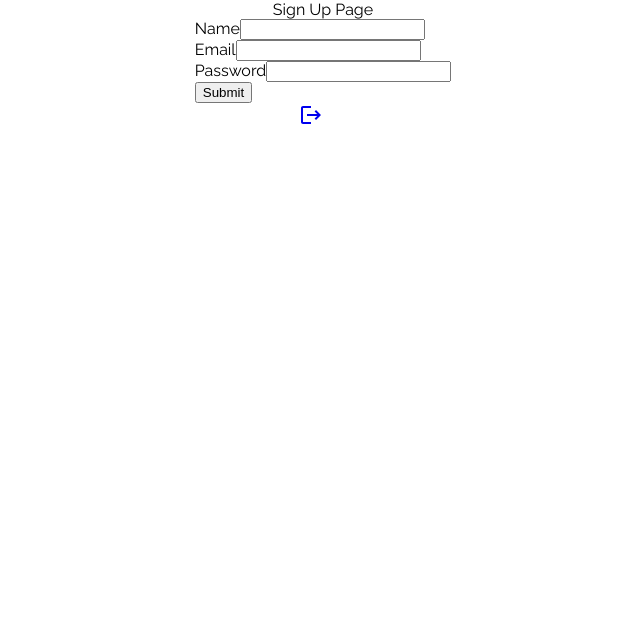
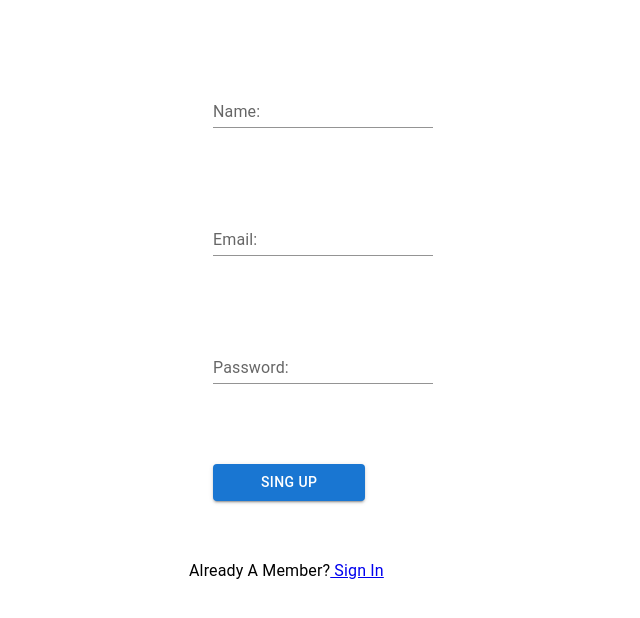
Before and after one commit to danielaucarpro/reactExpenseApp, a React (Create React App) app: page /signUp in a window 1280 px wide. Shown: the top 618 px of the page, without its empty margins (317-957 px from the left). Built offline with nearby package versions, Linux system fonts and the light colour scheme.

Commit message:
add signUp and SignIn page

```diff
--- a/src/components/AddPayment/AddPayment.js
+++ b/src/components/AddPayment/AddPayment.js
@@ -3,12 +3,12 @@ import './AddPayment.css';
 import { Link } from "react-router-dom";
 import {GlobalContext} from '../ContextAPI/GlobalState';
 import Box from '@mui/material/Box';
-import { Button, FormControl, Input, InputAdornment, InputLabel, MenuItem } from '@mui/material';
+import { Button, FormControl, Input, InputAdornment, InputLabel} from '@mui/material';
 import LabelIcon from '@mui/icons-material/Label';
 import TodayIcon from '@mui/icons-material/Today';
 import MonetizationOnIcon from '@mui/icons-material/MonetizationOn';
 import LoginIcon from '@mui/icons-material/Login';
-import Select from 'react-select';
+
 
 
 export const AddPayment = () => {
@@ -51,7 +51,8 @@ export const AddPayment = () => {
                      {/* use onchange to update the state and call function to give us whatever is being typed */}
                     <Input
                        type = "text"
-                       value ={text} onChange={(e) => setText(e.target.value)}
+                       value ={text}
+                       onChange={(e) => setText(e.target.value)}
                        placeholder="Enter text.."
                        id="input-with-icon-purchaseditem"
                        startAdornment={
@@ -104,9 +105,15 @@ export const AddPayment = () => {
                 </FormControl>
 
                 <br/>
-                    <Button　type="submit" variant="contained" sx={{m:5}}>Add Bill</Button>
-                    <Link to='/overview'><LoginIcon /></Link>
-
+                    <Button type="submit" variant="contained"sx={{m:2}} >Add Bill</Button>
+                    <Button
+                       type="submit"
+                       variant="contained"
+                       component={Link}
+                       to='/overview'
+                    >
+                        Back to page
+                    </Button>
               </form>
             </Box>
         </>
--- /dev/null
+++ b/src/components/SignIn&SignUp/SignIn.css
@@ -0,0 +1,10 @@
+.header-container{
+    display: flex;
+    justify-content: space-between;
+    margin: 0rem;
+    padding: 0rem;
+}
+
+.header-menuIcon{
+    color: white;
+}
--- a/src/components/SignIn&SignUp/SignIn.js
+++ b/src/components/SignIn&SignUp/SignIn.js
@@ -1,27 +1,84 @@
 //importing react router
 import { Link } from "react-router-dom";
 //importing icons
-import LoginIcon from '@mui/icons-material/Login';
+import LogoutIcon from '@mui/icons-material/Login';
+import {useState} from "react";
+import {Button, Input, FormControl, InputLabel, Typography} from "@mui/material";
+import Box from '@mui/material/Box';
+import './SignIn.css';
 
 
 const SignIn = () => {
+
+    const [email,setEmail] = useState('');
+    const [password, setPassword] = useState('');
+
+    const handleFormSubmit = async (event) => {
+        event.preventDefault();
+        //Call the API
+        const response = await fetch ('http://localhost:5000/auth/login', {
+            method: "POST",
+            headers: {
+                'Content-Type': "application/json",
+            },
+            body: JSON.stringify({
+                email,
+                password
+            })
+        })
+
+        const data = await response.json();
+
+        console.log(data);
+        if(data.token) {
+            localStorage.setItem(`access-token`, data.token);
+        }
+        alert(data.message);
+    }
+
     return (
         <>
-            <div className='signIn'>
-                <div>Sign In Page</div>
-                <form>
-                    <div>
-                        <label>Email</label>
-                        <input type='text' />
-                    </div>
-                    <div>
-                        <label>Password</label>
-                        <input type='text' />
-                    </div>
+           <Box sx={{ display: 'flex', alignItems: 'flex-end', m:5}}>
+                <form onsubmit={handleFormSubmit}>
+                    <FormControl variant="standard" sx={{m:5}}>
+                        <InputLabel htmlFor="email">
+                            Email:
+                        </InputLabel>
+                        <Input
+                           type="email"
+                           value={email}
+                           onChange={(e) => setEmail(e.target.value)}
+                           placeholder="Email"
+                        />
+                    </FormControl>
+
+                    <br />
+
+                    <FormControl variant="standard" sx={{m:5}}>
+                        <InputLabel htmlFor="password">
+                            Password:
+                        </InputLabel>
+                        <Input
+                           type="password"
+                           value={password}
+                           onChange={(e) => setPassword(e.target.value)}
+                           placeholder="Password"
+                        />
+                    </FormControl>
+
+                    <br />
+
+                    <Button　type="submit" value="Login" variant="contained" sx={{m:5, px:6}}>Sign In</Button>
+
+                    <br />
+
+                    <Typography variant="subtitle1" gutterBottom component="div" sx={{m:2}}>
+                        Not A Member yet?
+                        <Link to='/signUp'> Sign Up </Link>
+                    </Typography>
+
                 </form>
-                <Link to='/signUp'>Sing Up</Link>
-                <Link to='/overview'><LoginIcon /></Link>
-            </div>
+            </Box>
         </>
     );
 }
--- a/src/components/SignIn&SignUp/SignUp.js
+++ b/src/components/SignIn&SignUp/SignUp.js
@@ -1,30 +1,95 @@
 //importing react router
-//import { Link } from "react-router-dom";
+import { Link } from "react-router-dom";
 //pages
+import { Button, Input, FormControl, InputLabel, Typography  } from '@mui/material';
+import Box from '@mui/material/Box';
+import {useState} from 'react';
 import Header from "../Navbar/Header";
 
 
 
 const SignUp = () => {
+
+    const [name, setName] = useState('');
+    const [email, setEmail] = useState('');
+    const [password, setPassword] = useState('');
+
+    const handleFormSubmit = async (event) => {
+        event.preventDefault();
+        //call the API
+        const response = await fetch ('http://localhost:5000/auth/signup', {
+            method: "POST",
+            headers: {
+                'Content-Type': "application/json"
+            },
+            body:JSON.stringify({
+                name,
+                email,
+                password
+            })
+        })
+
+        const data = await response.json();
+        console.log(data);
+    }
+
     return (
         <>
-            <div>Sign Up Page</div>
-            <form>
-                <div>
-                    <label>Name</label>
-                    <input type='text' />
-                </div>
-                <div>
-                    <label>Email</label>
-                    <input type='text' />
-                </div>
-                <div>
-                    <label>Password</label>
-                    <input type='text' />
-                </div>
-                <button>Submit</button>
-            </form>
-            <Header />
+            <Box sx={{ display: 'flex', alignItems: 'flex-end', m:5}}>
+                <form onSubmit={handleFormSubmit}>
+                    <FormControl variant="standard" sx={{m:5}}>
+                        <InputLabel htmlFor="name">
+                            Name:
+                        </InputLabel>
+                        <Input
+                           type="text"
+                           value={name}
+                           onChange={(e) => setName(e.target.value)}
+                           placeholder="Name"
+                        />
+                    </FormControl>
+
+                    <br />
+
+                    <FormControl variant="standard" sx={{m:5}}>
+                        <InputLabel htmlFor="email">
+                            Email:
+                        </InputLabel>
+                        <Input
+                           type="email"
+                           value={email}
+                           onChange={(e) => setEmail(e.target.value)}
+                           placeholder="Email"
+                        />
+                    </FormControl>
+
+                    <br />
+
+                    <FormControl variant="standard" sx={{m:5}}>
+                        <InputLabel htmlFor="password">
+                            Password:
+                        </InputLabel>
+                        <Input
+                           type="password"
+                           value={password}
+                           onChange={(e) => setPassword(e.target.value)}
+                           placeholder="Password"
+                        />
+                    </FormControl>
+
+                    <br />
+
+                    <Button　type="submit" value="Signup" variant="contained" sx={{m:5, px:6}}>Sing Up</Button>
+
+                    <br />
+
+                    <Typography variant="subtitle1" gutterBottom component="div" sx={{m:2}}>
+                        Already A Member?
+                        <Link to='/'> Sign In </Link>
+                    </Typography>
+
+                </form>
+            </Box>
         </>
     );
 }
```
Also changed, not shown: 1 other file (tests, documents, lock files or other folders).
